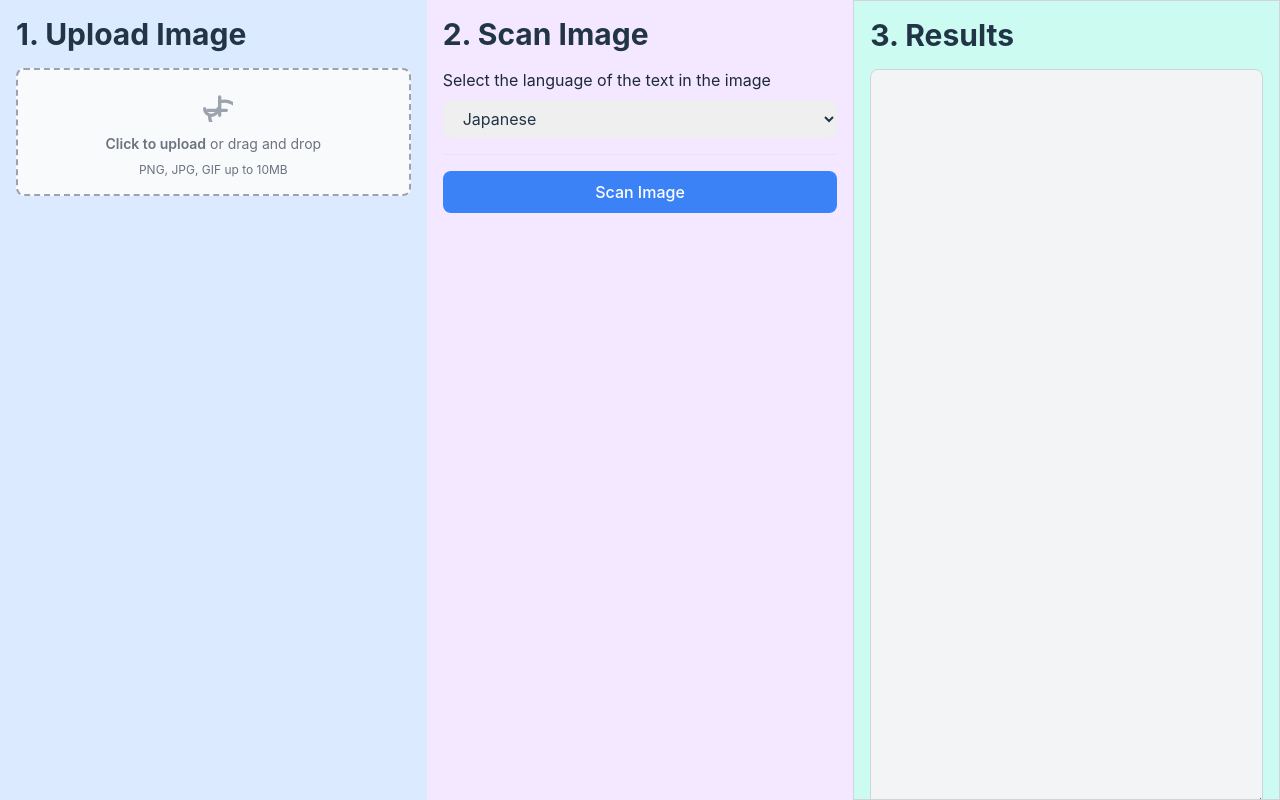
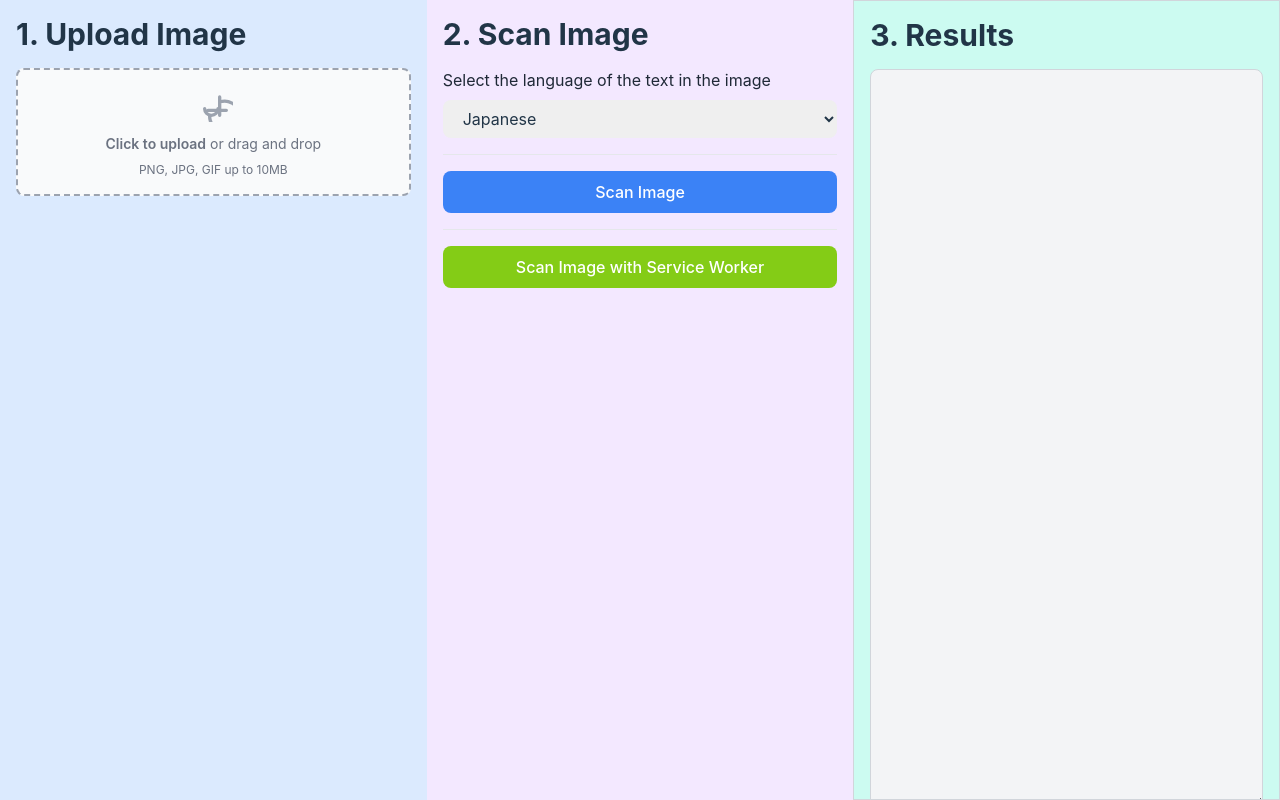
Before and after one commit to davidramos-om/orc-frontend, a React (Vite) app: page / in a window 1280 px wide. Built offline with nearby package versions, Linux system fonts and the light colour scheme.

Commit message:
implement service worker

```diff
--- a/package.json
+++ b/package.json
@@ -12,7 +12,8 @@
   "dependencies": {
     "axios": "^1.7.2",
     "react": "^18.2.0",
-    "react-dom": "^18.2.0"
+    "react-dom": "^18.2.0",
+    "tesseract.js": "^5.1.0"
   },
   "devDependencies": {
     "@types/react": "^18.2.66",
--- a/src/components/Scan.tsx
+++ b/src/components/Scan.tsx
@@ -1,5 +1,6 @@
 import { useState } from "react";
 import axios from "axios";
+import ServiceWorkerButton from "./ServiceWorkerButton";
 
 type ScanProps = {
   file?: File;
@@ -76,6 +77,12 @@ const Scan = ({ file, onScanComplete }: ScanProps) => {
       >
         Scan Image
       </button>
+      <hr className="my-4" />
+      <ServiceWorkerButton
+        file={file}
+        languages={[language.code]}
+        onScanComplete={onScanComplete}
+      />
       {error && <p className="text-center text-red-500">{error}</p>}
     </>
   );
--- /dev/null
+++ b/src/components/ServiceWorkerButton.tsx
@@ -0,0 +1,123 @@
+import { useRef, useState, useReducer, useEffect } from "react";
+import { OEM, createWorker } from "tesseract.js";
+
+import ServiceWorkerLogs from "./ServiceWorkerLogs";
+
+type ScanProps = {
+  file?: File;
+  languages: string[];
+  onScanComplete?: (result: unknown) => void;
+};
+
+const prepareWorker = async (
+  langs: string[],
+  logger: (arg: Tesseract.LoggerMessage) => void
+) => {
+  const worker = createWorker(langs, OEM.DEFAULT, {
+    logger,
+  });
+
+  return worker;
+};
+
+export default function ServiceWorkerButton({
+  file,
+  languages,
+  onScanComplete,
+}: ScanProps) {
+  const [, forceUpdate] = useReducer((x) => x + 1, 0);
+  const updateController = useRef(0);
+
+  const logs = useRef<string[]>([]);
+  const workerRef = useRef<Tesseract.Worker | null>(null);
+  const jobRef = useRef<Tesseract.ConfigResult | undefined>(undefined);
+  const [working, setWorking] = useState(false);
+
+  //? render logs every 500ms to show progress | avoid re-rendering on every log update
+  useEffect(() => {
+    if (!working) return;
+
+    const interval = setInterval(() => {
+      console.log("Interval", updateController.current);
+      if (working) {
+        console.log("Forcing update");
+        updateController.current += 1;
+        forceUpdate();
+      }
+    }, 500);
+
+    return () => clearInterval(interval);
+  }, [working]);
+
+  const logger = (message: Tesseract.LoggerMessage) => {
+    logs.current.push(
+      `Job ID: ${message.jobId}, Progress: ${message.progress}, Status: ${message.status}, Worker ID: ${message.workerId}`
+    );
+  };
+
+  const handleScanImage = async () => {
+    try {
+      if (!file) return;
+
+      logs.current = [];
+      if (!workerRef.current) {
+        const _worker = await prepareWorker(languages, logger);
+        logs.current.push("Worker created");
+        workerRef.current = _worker;
+      }
+
+      const worker = workerRef.current;
+
+      jobRef.current = await worker.load();
+      logs.current.push("Job loaded");
+
+      logs.current.push("Recognizing text in image");
+      setWorking(true);
+      await worker.recognize(file);
+      const { data } = await worker.recognize(file);
+      console.dir({ data }, { depth: null });
+      onScanComplete?.(data.text);
+      logs.current.push("Text recognized");
+    } catch (error) {
+      console.error("An error occurred scanning the image", error);
+    } finally {
+      setWorking(false);
+      handleTerminateWorker();
+    }
+  };
+
+  const handleTerminateWorker = async () => {
+    try {
+      if (workerRef.current) {
+        await workerRef.current.terminate(jobRef?.current?.jobId);
+        logs.current.push("Worker terminated");
+      }
+      setWorking(false);
+    } catch (error) {
+      console.error("An error occurred terminating the worker", error);
+    }
+  };
+
+  return (
+    <>
+      <button
+        disabled={working}
+        onClick={handleScanImage}
+        className="w-full px-4 py-2 bg-lime-500 text-white rounded-lg hover:bg-lime-700 focus:outline-none focus:ring-2 focus:ring-lime-500 focus:ring-opacity-50"
+      >
+        {working ? "Working..." : "Scan Image with Service Worker"}
+      </button>
+      {working && (
+        <div className="flex flex-col items-start justify-start">
+          <button
+            onClick={handleTerminateWorker}
+            className="px-4 py-2 bg-red-500 text-white rounded-lg hover:bg-red-700 focus:outline-none focus:ring-2 focus:ring-red-500 focus:ring-opacity-50"
+          >
+            Terminate Worker
+          </button>
+        </div>
+      )}
+      {logs.current.length > 0 && <ServiceWorkerLogs logs={logs.current} />}
+    </>
+  );
+}
--- /dev/null
+++ b/src/components/ServiceWorkerLogs.tsx
@@ -0,0 +1,16 @@
+type Props = {
+  logs: string[];
+};
+
+export default function ServiceWorkerLogs({ logs }: Props) {
+  return (
+    <>
+      <h2 className="text-xl font-bold">Logs</h2>
+      <ul className="list-disc pl-4 h-96 overflow-y-auto border border-gray-300 p-4 rounded-lg">
+        {logs.map((log, index) => (
+          <li key={index}>{log}</li>
+        ))}
+      </ul>
+    </>
+  );
+}
```
Also changed, not shown: 1 other file (tests, documents, lock files or other folders).
